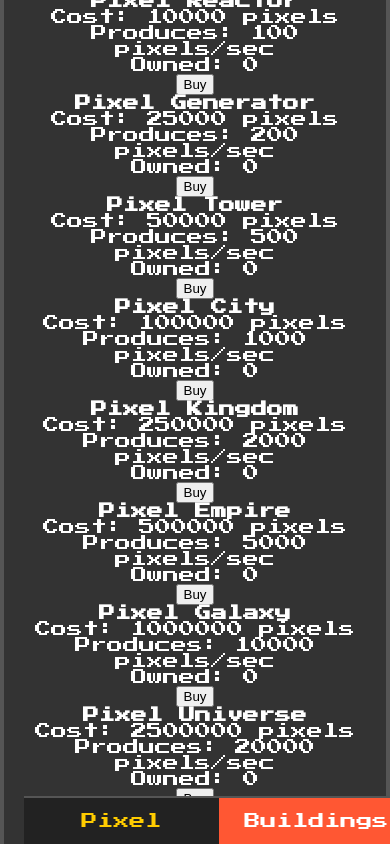
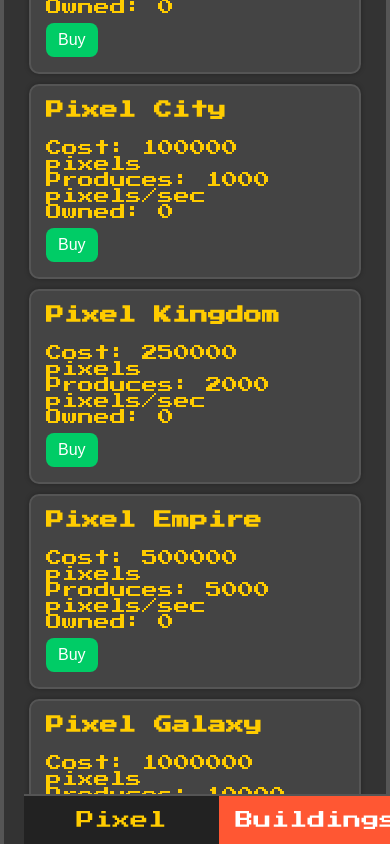
Before and after one commit to largefort/pixelclicker, a plain HTML site: page index.html in a window 390 px wide. Both pictures are taken after a click on the button "Buildings". Shown: the top 844 px of the page. Drawn offline with Linux system fonts and the light colour scheme.

Commit message:
Update mobile-styles.css

```diff
--- a/mobile-styles.css
+++ b/mobile-styles.css
@@ -20,22 +20,25 @@ body {
     max-width: 500px;
     box-shadow: 0 0 10px rgba(0,0,0,0.5);
     position: relative;
+    border-radius: 12px; /* Rounded edges for a modern look */
 }
 
 header h1 {
-    font-size: 18px;
+    font-size: 20px;
     color: #ffcc00;
     margin: 0;
-    padding-top: 10px;
+    padding: 10px 0;
 }
 
 #pixel-counter, #pps-counter {
     background: #111;
     border: 2px solid #00ccff;
-    padding: 10px;
+    padding: 10px 20px;
     border-radius: 10px;
     margin: 10px auto;
     width: fit-content;
+    font-size: 18px;
+    color: #ffcc00;
 }
 
 #sprite-container {
@@ -45,8 +48,8 @@ header h1 {
 }
 
 #sprite {
-    width: 120px;
-    height: 120px;
+    width: 100px;
+    height: 100px;
     cursor: pointer;
     border-radius: 10px;
     transition: transform 0.1s;
@@ -64,7 +67,7 @@ header h1 {
 
 .click-effect {
     position: absolute;
-    font-size: 10px;
+    font-size: 14px;
     color: #ffcc00;
     animation: rise 1s ease-out;
     pointer-events: none;
@@ -84,6 +87,44 @@ header h1 {
     display: block;
 }
 
+#buildings {
+    margin-top: 10px;
+}
+
+.building {
+    background: #444;
+    color: #ffcc00;
+    border: 2px solid #555;
+    border-radius: 10px;
+    padding: 15px;
+    margin: 10px 5px;
+    text-align: left;
+    font-size: 16px;
+    box-shadow: 0 0 5px rgba(0, 0, 0, 0.3);
+}
+
+.building strong {
+    font-size: 18px;
+    display: block;
+    margin-bottom: 5px;
+}
+
+.building button {
+    background: #00cc66;
+    border: none;
+    color: #fff;
+    padding: 8px 12px;
+    font-size: 16px;
+    cursor: pointer;
+    border-radius: 8px;
+    margin-top: 8px;
+}
+
+.building button:hover {
+    background: #ffcc00;
+    color: #000;
+}
+
 .bottom-nav {
     position: fixed;
     bottom: 0;
@@ -96,8 +137,8 @@ header h1 {
 
 .nav-button {
     flex: 1;
-    padding: 15px;
-    font-size: 16px;
+    padding: 15px 0;
+    font-size: 18px;
     color: #ffcc00;
     border: none;
     background: none;
```
